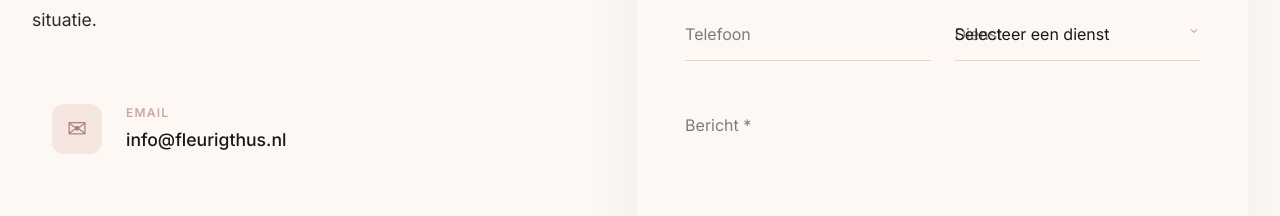
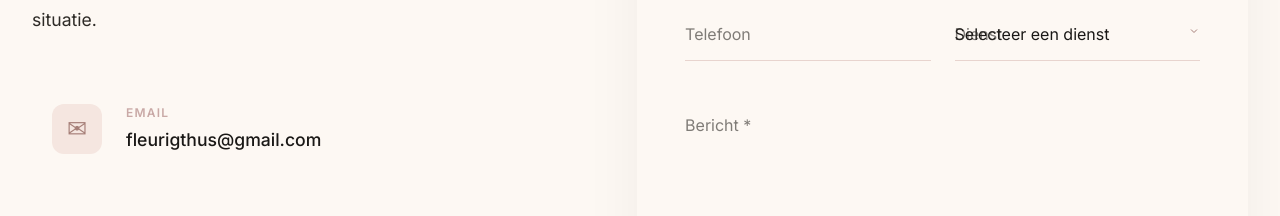
Before and after one commit to dice-pls7/fleurigthus, a Next.js app: page /contact in a window 1280 px wide. Shown: the part 888-1104 px from the top of the page. Built offline with nearby package versions, Linux system fonts and the light colour scheme; a web font is replaced by a local one.

Commit message:
email stond nog ergens anders verkeerd. ook aangepast

```diff
--- a/src/app/contact/page.tsx
+++ b/src/app/contact/page.tsx
@@ -9,8 +9,8 @@ const contactInfo = [
   {
     icon: '✉',
     label: 'Email',
-    value: 'info@fleurigthus.nl',
-    href: 'mailto:info@fleurigthus.nl',
+    value: 'fleurigthus@gmail.com',
+    href: 'mailto:fleurigthus@gmail.com',
   },
   {
     icon: '☎',
```
